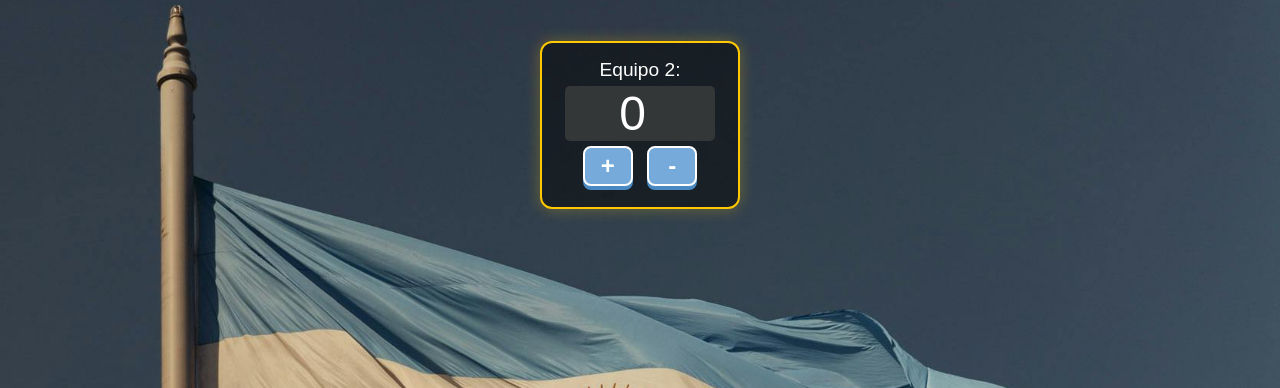
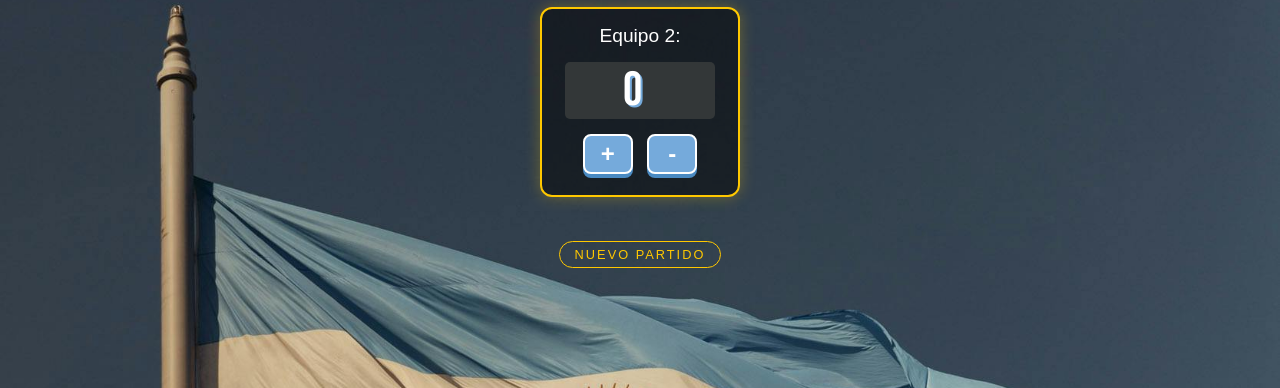
Before and after one commit to ignacamposs/Contador-Truco, a plain HTML site: page index.html in a window 1280 px wide. Shown: the part 489-877 px from the top of the page. Drawn offline with Linux system fonts and the light colour scheme; files whose address does not match are found by name.

Commit message:
Add files via upload

```diff
--- a/index.html
+++ b/index.html
@@ -5,6 +5,9 @@
     <meta name="viewport" content="width=device-width, initial-scale=1.0">
     <title>Contador Truco</title>
     <link rel="stylesheet" href="style.css">
+    <link rel="preconnect" href="https://fonts.googleapis.com">
+    <link rel="preconnect" href="https://fonts.gstatic.com" crossorigin>
+    <link href="https://fonts.googleapis.com/css2?family=Bebas+Neue&display=swap" rel="stylesheet">
 </head>
 <body>
     <h1>Contador Truco</h1>
@@ -12,16 +15,17 @@
         <div class="team1">
             <label for="team1">Equipo 1:</label>
             <input type="number" id="team1" value="0" readonly>
-            <button onclick="increment('team1')">+</button>
-            <button onclick="decrement('team1')">-</button>
+            <button class="btn-box" onclick="increment('team1')">+</button>
+            <button class="btn-box" onclick="decrement('team1')">-</button>
         </div>
         <div class="versus">VS</div>
         <div class="team2">
             <label for="team2">Equipo 2:</label>
             <input type="number" id="team2" value="0" readonly>
-            <button onclick="increment('team2')">+</button>
-            <button onclick="decrement('team2')">-</button>
+            <button class="btn-box" onclick="increment('team2')">+</button>
+            <button class="btn-box" onclick="decrement('team2')">-</button>
         </div>
+        <button onclick="reset()" class="btn-reset">NUEVO PARTIDO</button>
     </div>
     <script src="index.js"></script>
 </body>
--- a/style.css
+++ b/style.css
@@ -18,12 +18,14 @@ h1{
 }
 
 .teams{
-   display: flex;
-    flex-direction: column; /* <--- ESTA es la clave: cambia de fila a columna */
-    align-items: center;    /* Los centra horizontalmente */
+    display: flex;
+    flex-direction: column; /* Apilados */
+    align-items: center;
     justify-content: center;
-    gap: 30px;              /* Un buen espacio entre Equipo 1 y Equipo 2 */
-    height: 100vh;
+    gap: 20px;
+    min-height: 100vh; /* Ocupa AL MENOS toda la pantalla */
+    padding: 20px 0;   /* Espacio arriba y abajo para que no se pegue a los bordes */
+    box-sizing: border-box;
 }
 /* Estilos para los contenedores de los equipos */
 .team1, .team2 {
@@ -53,7 +55,7 @@ h1{
 
 /* Estilos para los botones */
 
-button {
+.btn-box {
     background-color: #75AADB; /* Celeste Bandera */
     color: white;
     font-size: 1.5rem;
@@ -68,14 +70,29 @@ button {
     box-shadow: 0 4px 0 #4a8ac2; /* Sombrita 3D azul más oscuro */
 }
 
-button:hover {
+.btn-box:hover {
     background-color: #5fa0d6;
     transform: translateY(-2px); /* Se levanta un poquito */
 }
 
-button:active {
+.btn-box:active {
     transform: translateY(2px); /* Se hunde */
     box-shadow: 0 0 0 #4a8ac2;  /* Desaparece la sombra */
+}
+
+.btn-reset {
+    background: transparent;
+    border: 1px solid #FFC800; /* Borde dorado fino */
+    color: #FFC800;
+    padding: 5px 15px;
+    border-radius: 20px;
+    font-size: 0.8rem;
+    cursor: pointer;
+    letter-spacing: 2px;
+}
+.btn-reset:hover {
+    background: #FFC800;
+    color: black;
 }
 
 input {
@@ -87,6 +104,9 @@ input {
     background-color: #333738;
     color: white;
     align-items: center;
+    font-family: 'Bebas Neue', sans-serif;
+    margin: 10px 0;
+    text-shadow: 2px 2px 0px #75AADB; /* Sombrita celeste */
 
 }
 
```
